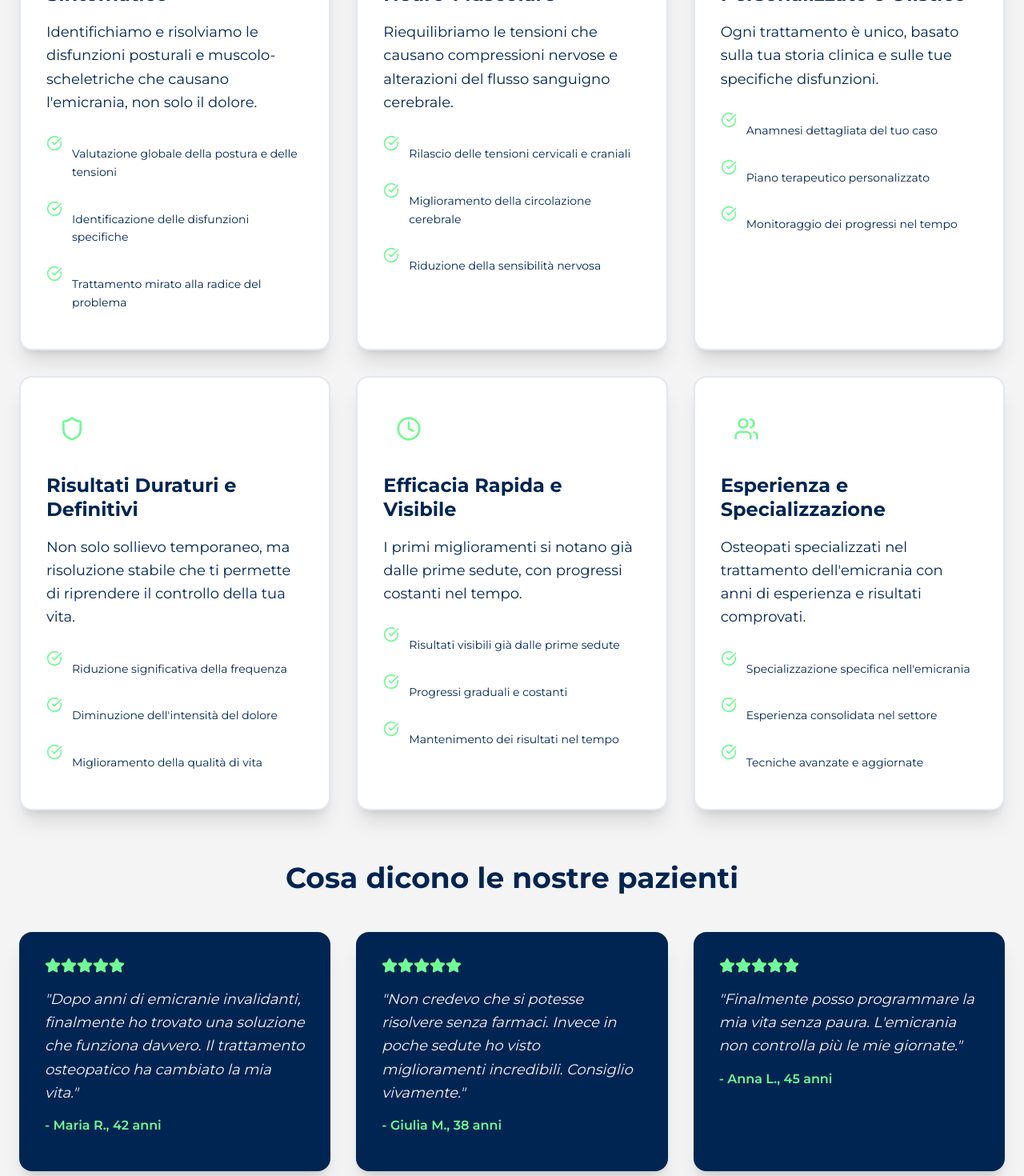
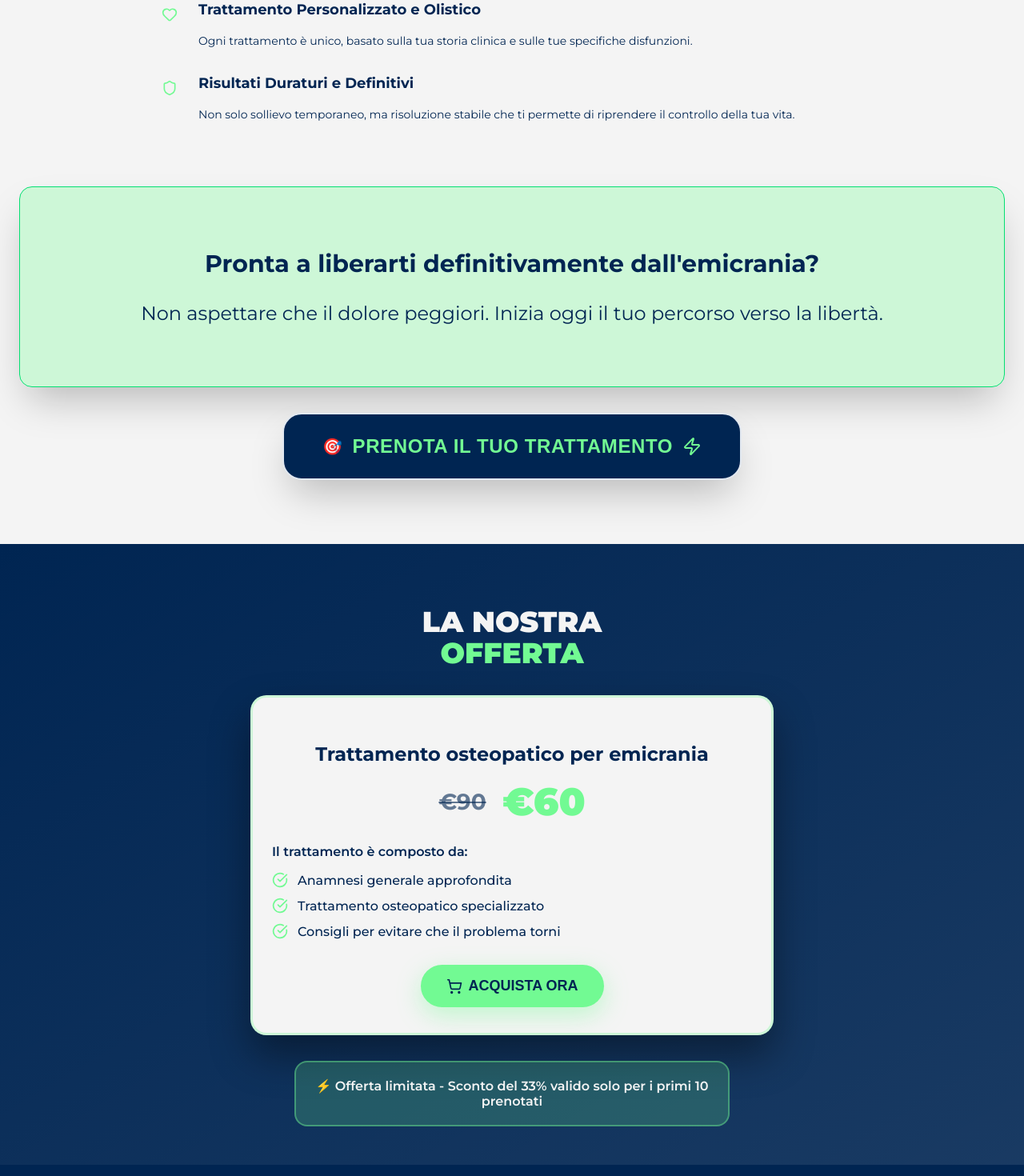
Before and after one commit to ctorreosteo/mobilitas-landing-offerte, a React (Vite) app: page /emicrania in a window 1280 px wide. Shown: the part 5000-6470 px from the top of the page at 80% size. Built offline with nearby package versions, Linux system fonts and the light colour scheme.

Commit message:
Benefit section

```diff
--- a/src/components/emicrania-sections/BenefitsSection.jsx
+++ b/src/components/emicrania-sections/BenefitsSection.jsx
@@ -1,5 +1,5 @@
 import { motion } from 'framer-motion'
-import { CheckCircle, Target, Brain, Heart, Shield, Clock, Users, Zap, Star } from 'lucide-react'
+import { CheckCircle, Target, Brain, Heart, Shield, Clock, Users, Zap } from 'lucide-react'
 
 export default function BenefitsSection() {
   const benefits = [
@@ -65,20 +65,6 @@ export default function BenefitsSection() {
     }
   ]
 
-  const testimonials = [
-    {
-      text: "Dopo anni di emicranie invalidanti, finalmente ho trovato una soluzione che funziona davvero. Il trattamento osteopatico ha cambiato la mia vita.",
-      author: "Maria R., 42 anni"
-    },
-    {
-      text: "Non credevo che si potesse risolvere senza farmaci. Invece in poche sedute ho visto miglioramenti incredibili. Consiglio vivamente.",
-      author: "Giulia M., 38 anni"
-    },
-    {
-      text: "Finalmente posso programmare la mia vita senza paura. L'emicrania non controlla più le mie giornate.",
-      author: "Anna L., 45 anni"
-    }
-  ]
 
   return (
     <section className="py-20 bg-cream">
@@ -89,94 +75,45 @@ export default function BenefitsSection() {
           whileInView={{ opacity: 1, y: 0 }}
           transition={{ duration: 0.8 }}
           viewport={{ once: true }}
-          className="text-center mb-16"
+          className="text-left mb-12"
         >
           <h2 className="text-4xl md:text-6xl font-black text-blue-dark mb-6">
-            Perché il <span className="text-green">trattamento osteopatico</span> funziona?
+            Perché il <span style={{color: '#00BFFF'}}>trattamento osteopatico</span> funziona?
           </h2>
-          <p className="text-xl md:text-2xl text-blue-dark/80 max-w-4xl mx-auto leading-relaxed">
+          <p className="text-xl md:text-2xl text-blue-dark/80 max-w-4xl leading-relaxed">
             Un approccio scientifico e specializzato che agisce sulla causa dell'emicrania,
             non solo sui sintomi. Ecco i benefici che fanno la differenza.
           </p>
         </motion.div>
 
-        {/* Benefits Grid */}
-        <div className="grid grid-cols-1 md:grid-cols-2 lg:grid-cols-3 gap-8 mb-16">
-          {benefits.map((benefit, index) => (
+        {/* Benefits - Minimalist Design */}
+        <div className="max-w-4xl mx-auto mb-16">
+          {benefits.slice(0, 4).map((benefit, index) => (
             <motion.div
               key={index}
-              initial={{ opacity: 0, y: 30 }}
-              whileInView={{ opacity: 1, y: 0 }}
+              initial={{ opacity: 0, x: -30 }}
+              whileInView={{ opacity: 1, x: 0 }}
               transition={{ duration: 0.6, delay: index * 0.1 }}
               viewport={{ once: true }}
-              className="bg-white rounded-2xl p-8 shadow-xl border-2 border-blue-dark/10 hover:border-green/30 transition-all duration-300 hover:shadow-2xl"
+              className="flex items-start gap-4 mb-3 last:mb-0"
             >
               {/* Icon */}
-              <div className="w-16 h-16 bg-green/20 rounded-2xl flex items-center justify-center mb-6">
-                <benefit.icon className="w-8 h-8 text-green" />
+              <div className="w-10 h-10 bg-green/20 rounded-full flex items-center justify-center flex-shrink-0 mt-0.5">
+                <benefit.icon className="w-5 h-5 text-green" />
               </div>
 
               {/* Content */}
-              <h3 className="text-xl md:text-2xl font-bold text-blue-dark mb-4 leading-tight">
+              <div className="flex-1">
+                <h3 className="text-lg font-bold text-blue-dark mb-0 mt-0.5">
                   {benefit.title}
                 </h3>
-
-              <p className="text-blue-dark text-lg mb-6 leading-relaxed">
+                <p className="text-blue-dark/80 text-sm leading-relaxed">
                   {benefit.description}
                 </p>
-
-              {/* Details */}
-              <div className="space-y-2">
-                {benefit.details.map((detail, detailIndex) => (
-                  <div key={detailIndex} className="flex items-start space-x-3">
-                    <CheckCircle className="w-5 h-5 text-green flex-shrink-0 mt-0.5" />
-                    <p className="text-blue-dark text-sm leading-relaxed">
-                      {detail}
-                    </p>
-                  </div>
-                ))}
               </div>
             </motion.div>
           ))}
         </div>
-
-        {/* Testimonials */}
-        <motion.div
-          initial={{ opacity: 0, y: 30 }}
-          whileInView={{ opacity: 1, y: 0 }}
-          transition={{ duration: 0.8, delay: 0.3 }}
-          viewport={{ once: true }}
-          className="mb-16"
-        >
-          <h3 className="text-3xl md:text-4xl font-bold text-blue-dark text-center mb-12">
-            Cosa dicono le nostre pazienti
-          </h3>
-
-          <div className="grid grid-cols-1 md:grid-cols-3 gap-8">
-            {testimonials.map((testimonial, index) => (
-              <motion.div
-                key={index}
-                initial={{ opacity: 0, y: 30 }}
-                whileInView={{ opacity: 1, y: 0 }}
-                transition={{ duration: 0.6, delay: index * 0.1 }}
-                viewport={{ once: true }}
-                className="bg-blue-dark text-cream p-8 rounded-2xl shadow-xl"
-              >
-                <div className="flex items-center mb-4">
-                  {[...Array(5)].map((_, i) => (
-                    <Star key={i} className="w-5 h-5 text-green fill-current" />
-                  ))}
-                </div>
-                <p className="text-lg leading-relaxed mb-4 italic">
-                  "{testimonial.text}"
-                </p>
-                <p className="text-green font-semibold">
-                  - {testimonial.author}
-                </p>
-              </motion.div>
-            ))}
-          </div>
-        </motion.div>
 
         {/* CTA */}
         <motion.div
@@ -186,13 +123,15 @@ export default function BenefitsSection() {
           viewport={{ once: true }}
           className="text-center"
         >
-          <div className="bg-gradient-to-r from-green to-green/80 text-blue-dark p-8 md:p-12 rounded-2xl shadow-2xl">
+          <div style={{backgroundColor: 'rgba(114, 250, 147, 0.3)'}} className="text-blue-dark p-8 md:p-12 rounded-2xl shadow-2xl border border-green-400 mb-8">
             <h3 className="text-2xl md:text-3xl font-bold mb-4">
               Pronta a liberarti definitivamente dall'emicrania?
             </h3>
-            <p className="text-xl md:text-2xl mb-8 leading-relaxed">
+            <p className="text-xl md:text-2xl leading-relaxed">
               Non aspettare che il dolore peggiori. Inizia oggi il tuo percorso verso la libertà.
             </p>
+          </div>
+
           <motion.button
             className="bg-blue-dark text-green font-black py-6 px-12 rounded-3xl text-2xl shadow-2xl hover:shadow-blue-dark/50 transition-all duration-300 transform hover:scale-105 uppercase tracking-wide border-2 border-blue-dark/30 hover:border-blue-dark/60"
             whileHover={{ scale: 1.05 }}
@@ -204,7 +143,6 @@ export default function BenefitsSection() {
               <Zap className="w-6 h-6" />
             </div>
           </motion.button>
-          </div>
         </motion.div>
       </div>
     </section>
```
Lines whose indentation alone changed are shown as unchanged.
